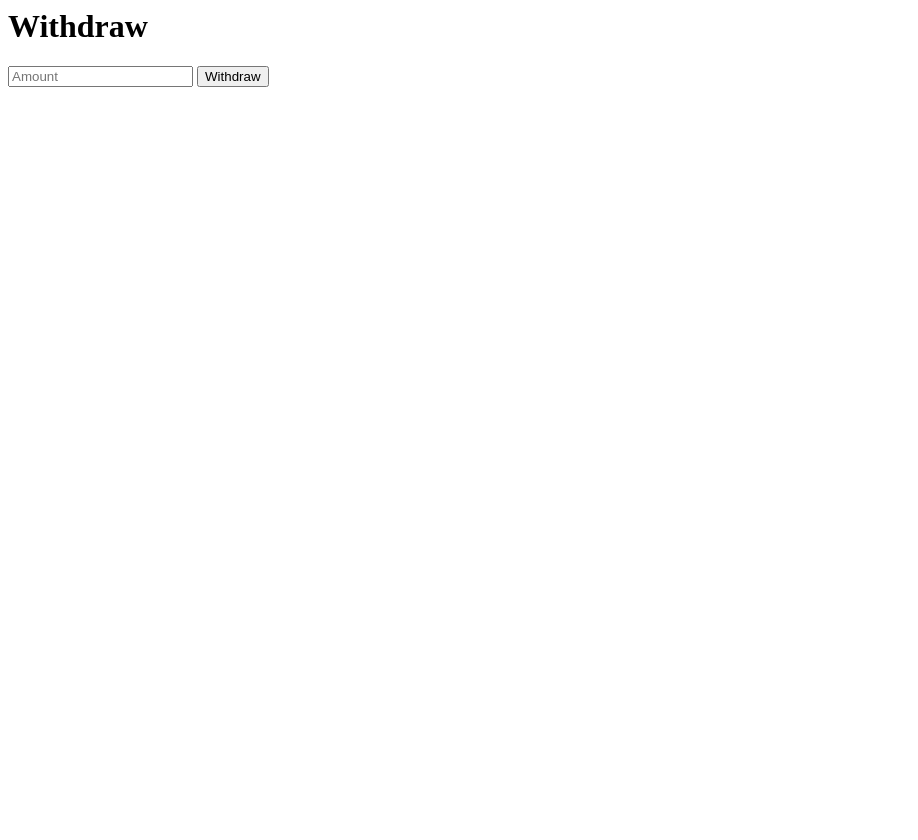
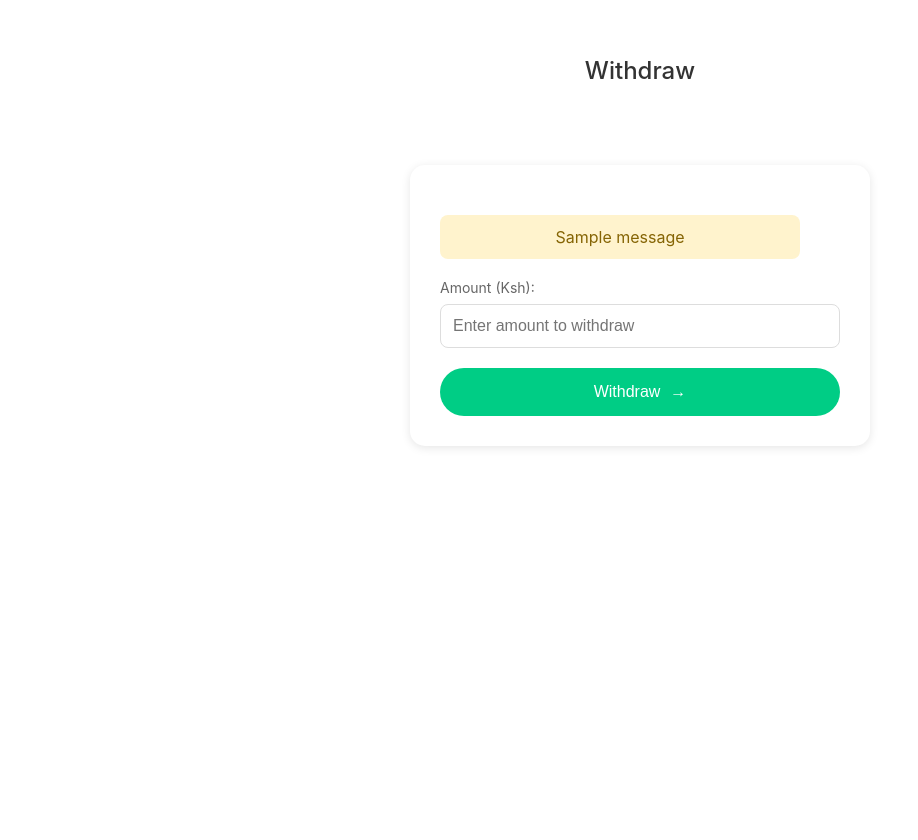
Before and after one commit to steve-ongera/Mobi-Mysql-Django-, a Django app: page /withdraw/ in a window 1280 px wide. Shown: the whole page, without its empty margins (0-918 px from the left). Before the commit the page ends 87 px from the top, so only its background shows below. Run offline with Django 5.2, Linux system fonts and the light colour scheme; a user stored in the database is signed in; one stand-in notice (Sample message) is shown.

Commit message:
made changes on styling withdraw.html

```diff
--- a/templates/withdraw.html
+++ b/templates/withdraw.html
@@ -1,5 +1,152 @@
-<h1>Withdraw</h1>
-<form method="post">{% csrf_token %}
-    <input type="number" name="amount" step="0.01" placeholder="Amount">
-    <button type="submit">Withdraw</button>
-</form>
+<!DOCTYPE html>
+<html lang="en">
+<head>
+    <meta charset="UTF-8">
+    <meta name="viewport" content="width=device-width, initial-scale=1.0">
+    <title>Withdraw</title>
+    <style>
+        body {
+            font-family: -apple-system, BlinkMacSystemFont, sans-serif;
+            margin: 0;
+            padding: 20px;
+            display: flex;
+            flex-direction: column;
+            align-items: center;
+            min-height: 100vh;
+            background: white;
+        }
+
+        .header {
+            width: 100%;
+            padding: 20px;
+            text-align: center;
+        }
+
+        .title {
+            font-size: 24px;
+            font-weight: 500;
+            color: #333;
+            margin-bottom: 40px;
+        }
+
+        .form-container {
+            background: white;
+            padding: 30px;
+            border-radius: 15px;
+            box-shadow: 0 2px 10px rgba(0, 0, 0, 0.1);
+            text-align: center;
+            width: 90%;
+            max-width: 400px;
+            margin: 20px 0;
+        }
+
+        .form-group {
+            margin-bottom: 20px;
+            text-align: left;
+        }
+
+        .label {
+            color: #666;
+            font-size: 14px;
+            margin-bottom: 8px;
+            display: block;
+        }
+
+        .input-field {
+            width: 100%;
+            padding: 12px;
+            border: 1px solid #ddd;
+            border-radius: 8px;
+            font-size: 16px;
+            box-sizing: border-box;
+            transition: border-color 0.3s;
+        }
+
+        .input-field:focus {
+            outline: none;
+            border-color: #00cd85;
+        }
+
+        .continue-btn {
+            background: #00cd85;
+            color: white;
+            border: none;
+            border-radius: 30px;
+            padding: 15px 30px;
+            font-size: 16px;
+            width: 100%;
+            cursor: pointer;
+            display: flex;
+            align-items: center;
+            justify-content: center;
+            margin-top: 20px;
+            transition: background-color 0.3s;
+        }
+
+        .continue-btn:hover {
+            background: #00b574;
+        }
+
+        .arrow {
+            margin-left: 10px;
+        }
+
+        .messages {
+            list-style: none;
+            padding: 0;
+            margin: 20px 0;
+            width: 90%;
+            max-width: 400px;
+        }
+
+        .messages li {
+            background: #fff3cd;
+            color: #856404;
+            padding: 12px;
+            border-radius: 8px;
+            margin-bottom: 8px;
+            text-align: center;
+        }
+    </style>
+</head>
+<body>
+    <div class="header">
+        <h1 class="title">Withdraw</h1>
+    </div>
+
+    <div class="form-container">
+        <!-- Display messages if any -->
+        {% if messages %}
+            <ul class="messages">
+                {% for message in messages %}
+                    <li>{{ message }}</li>
+                {% endfor %}
+            </ul>
+        {% endif %}
+
+        <!-- Form to withdraw money -->
+        <form method="post">
+            {% csrf_token %}
+
+            <div class="form-group">
+                <label for="amount" class="label">Amount (Ksh):</label>
+                <input
+                    type="number"
+                    id="amount"
+                    name="amount"
+                    class="input-field"
+                    required
+                    min="0.01"
+                    step="0.01"
+                    placeholder="Enter amount to withdraw"
+                >
+            </div>
+
+            <button type="submit" class="continue-btn">
+                Withdraw
+                <span class="arrow">→</span>
+            </button>
+        </form>
+    </div>
+</body>
+</html>
```
Also changed, not shown: db.sqlite3.
